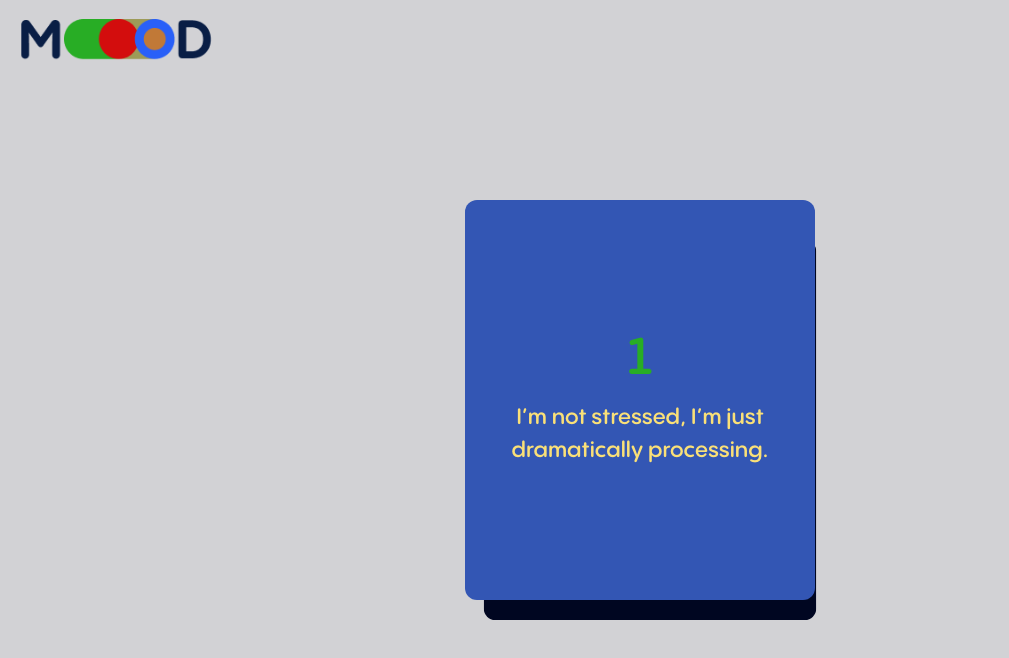
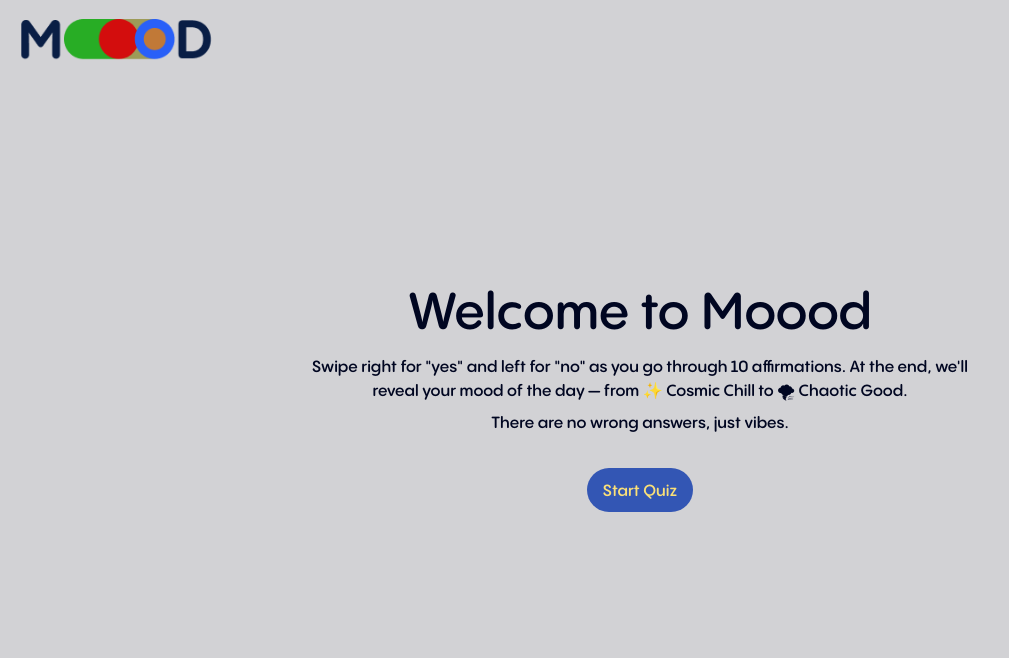
Before and after one commit to juliscapucin/niet-niks, a Next.js app: page / in a window 1280 px wide. Shown: the top 658 px of the page, without its empty margins (0-1009 px from the left). Built offline with nearby package versions, Linux system fonts and the light colour scheme.

Commit message:
add start page

```diff
--- a/src/app/globals.css
+++ b/src/app/globals.css
@@ -105,12 +105,20 @@
         @apply cursor-pointer;
     }
 
+    .btn {
+        @apply rounded-3xl px-4 pt-4 pb-3 leading-none font-medium transition-colors duration-300;
+    }
+
     .btn-primary {
-        @apply rounded-3xl bg-text-dark px-4 pt-4 pb-3 leading-none font-medium text-secondary transition-colors duration-300 hover:bg-accent-green;
+        @apply bg-text-dark text-secondary hover:bg-accent-green;
     }
 
     .btn-secondary {
-        @apply bg-secondary px-4 py-2 font-medium text-primary transition-colors duration-300 hover:bg-secondary/30 hover:text-secondary;
+        @apply bg-text-dark text-secondary hover:bg-accent-green;
+    }
+
+    .btn-accent-blue {
+        @apply bg-accent-blue text-secondary hover:bg-accent-green;
     }
 
     .btn-secondary-sm {
--- a/src/app/page.tsx
+++ b/src/app/page.tsx
@@ -1,11 +1,10 @@
-import { Swiper } from '@/components';
+import { Swiper, Start } from '@/components';
 
 export default function Home() {
     return (
-        <div>
-            <div className='bg- flex h-screen w-full items-center justify-center'>
-                <Swiper />
-            </div>
-        </div>
+        <main className='flex h-screen w-full items-center justify-center'>
+            <Start />
+            <Swiper />
+        </main>
     );
 }
--- a/src/components/index.ts
+++ b/src/components/index.ts
@@ -1,5 +1,6 @@
 import Card from './card';
 import Results from './results';
+import Start from './start';
 import Swiper from './swiper';
 
-export { Card, Results, Swiper };
+export { Card, Results, Start, Swiper };
--- a/src/components/results.tsx
+++ b/src/components/results.tsx
@@ -131,7 +131,7 @@ export default function Results({
                     ].map(({ platform, label }) => (
                         <button
                             key={platform}
-                            className='btn-primary'
+                            className='btn btn-accent-blue'
                             onClick={() => handleShare(platform)}
                         >
                             {label}
@@ -139,7 +139,7 @@ export default function Results({
                     ))}
                 </div>
             </div>
-            <button className='btn-primary mt-4' onClick={handleRestart}>
+            <button className='btn btn-primary mt-4' onClick={handleRestart}>
                 Restart quiz
             </button>
         </div>
--- /dev/null
+++ b/src/components/start.tsx
@@ -0,0 +1,30 @@
+'use client';
+
+import { useState } from 'react';
+
+export default function Start() {
+    const [started, setStarted] = useState(false);
+
+    const onStart = () => {
+        setStarted(true);
+    };
+
+    return (
+        <div
+            className={`absolute inset-0 z-30 flex flex-col items-center justify-center bg-primary px-6 text-center transition-transform duration-500 ${
+                started ? '-translate-y-full' : 'translate-y-0'
+            }`}
+        >
+            <h1 className='heading-headline'>Welcome to Moood</h1>
+            <p className='mt-4 max-w-prose text-pretty'>
+                {`Swipe right for "yes" and left for "no" as you go through 10
+                affirmations. At the end, we'll reveal your mood of the day —
+                from ✨ Cosmic Chill to 🌪 Chaotic Good.`}
+            </p>
+            <p className='mt-2'> There are no wrong answers, just vibes.</p>
+            <button className='btn btn-accent-blue mt-8' onClick={onStart}>
+                Start Quiz
+            </button>
+        </div>
+    );
+}
```
